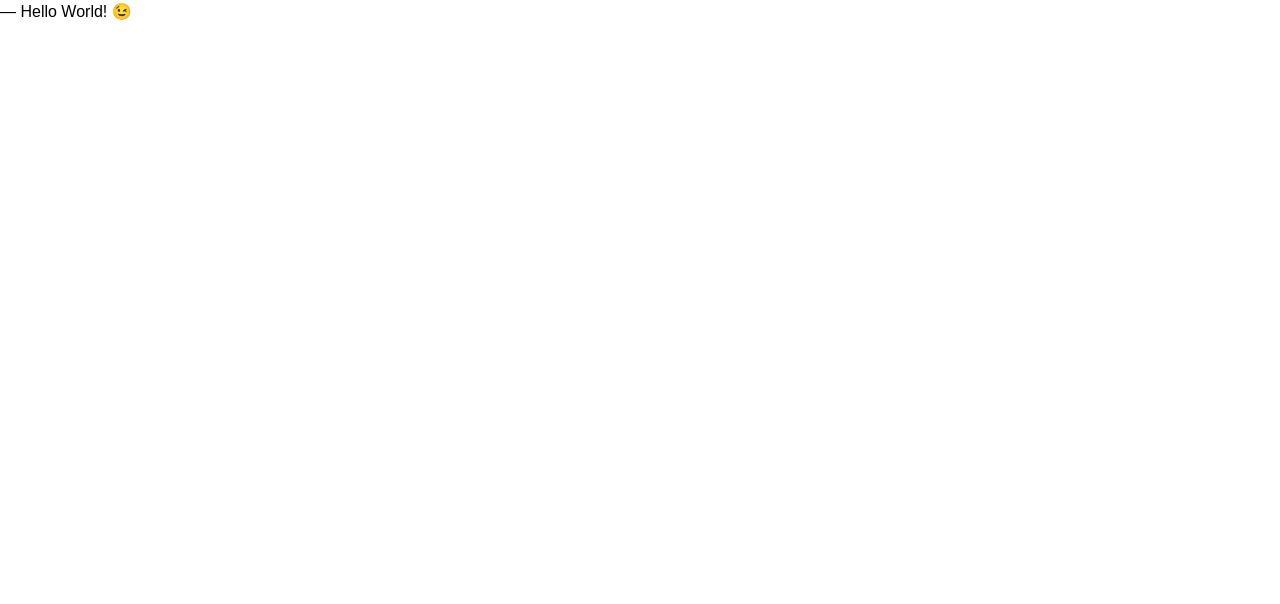
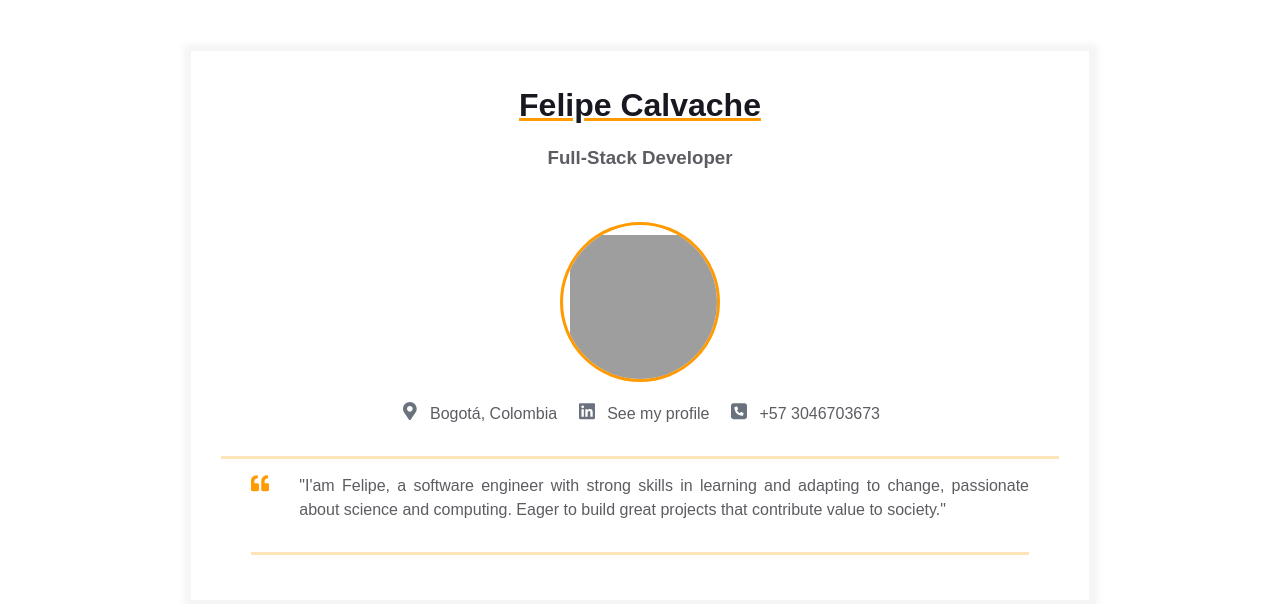
Before and after one commit to FelipeCalvache/homepage, a plain HTML site: page index.html in a window 1280 px wide. Drawn offline with Linux system fonts and the light colour scheme; grey boxes are pictures that could not be loaded.

Commit message:
Updated image styles, intro message, and contact information.

```diff
--- a/index.html
+++ b/index.html
@@ -7,6 +7,119 @@
     <meta name="viewport" content="width=device-width, initial-scale=1" />
   </head>
   <body>
-    ― Hello World! &#x1F609;
+    <main>
+      <div class="resume">
+        <div class="container">
+          <div class="resume__block">
+            <h1 class="contact-info__header">Felipe Calvache</h1>
+            <h3 class="contact-info__sub-header">Full-Stack Developer</h3>
+
+            <div class="contact_info_container fh">
+              <div class="contact-info__block contact-info__block--center">
+                <img
+                  class="contact-info__avatar"
+                  src="assets/fotoLinkedInFondo.png"
+                  alt="Avatar"
+                />
+              </div>
+            </div>
+            <div class="contact_info_container">
+              <div class="contact-info__block">
+                <a href="" rel="author" class="contact-info__item">
+                  <div class="contact-info__item-icon-wrapper">
+                    <svg
+                      class="contact-info__item-icon"
+                      xmlns="http://www.w3.org/2000/svg"
+                      viewBox="0 0 384 512"
+                    >
+                      <path
+                        d="M172.268 501.67C26.97 291.031 0 269.413 0 192 0 85.961 85.961 0
+        192 0s192 85.961 192 192c0 77.413-26.97 99.031-172.268 309.67-9.535
+        13.774-29.93 13.773-39.464 0zM192 272c44.183 0 80-35.817
+        80-80s-35.817-80-80-80-80 35.817-80 80 35.817 80 80 80z"
+                      ></path>
+                    </svg>
+                  </div>
+                  <span>Bogotá, Colombia </span>
+                </a>
+              </div>
+              <div class="contact-info__block">
+                <a
+                  href="https://www.linkedin.com/in/felipe-calvache-fullstack-developer/"
+                  rel="author"
+                  class="contact-info__item"
+                >
+                  <div class="contact-info__item-icon-wrapper">
+                    <svg
+                      class="contact-info__item-icon"
+                      xmlns="http://www.w3.org/2000/svg"
+                      viewBox="0 0 448 512"
+                    >
+                      <path
+                        d="M416 32H31.9C14.3 32 0 46.5 0 64.3v383.4C0 465.5 14.3 480 31.9
+        480H416c17.6 0 32-14.5 32-32.3V64.3c0-17.8-14.4-32.3-32-32.3zM135.4
+        416H69V202.2h66.5V416zm-33.2-243c-21.3 0-38.5-17.3-38.5-38.5S80.9
+        96 102.2 96c21.2 0 38.5 17.3 38.5 38.5 0 21.3-17.2 38.5-38.5
+        38.5zm282.1 243h-66.4V312c0-24.8-.5-56.7-34.5-56.7-34.6 0-39.9
+        27-39.9 54.9V416h-66.4V202.2h63.7v29.2h.9c8.9-16.8 30.6-34.5
+        62.9-34.5 67.2 0 79.7 44.3 79.7 101.9V416z"
+                      ></path>
+                    </svg>
+                  </div>
+                  <span>See my profile</span>
+                </a>
+              </div>
+              <div class="contact-info__block">
+                <a
+                  href="tel:+573046703673"
+                  rel="author"
+                  class="contact-info__item"
+                >
+                  <div class="contact-info__item-icon-wrapper">
+                    <svg
+                      class="contact-info__item-icon"
+                      xmlns="http://www.w3.org/2000/svg"
+                      viewBox="0 0 448 512"
+                    >
+                      <path
+                        d="M64 32C28.7 32 0 60.7 0 96V416c0 35.3 28.7 64 64 64H384c35.3 0 64-28.7 64-64V96c0-35.3-28.7-64-64-64H64zm90.7 96.7c9.7-2.6 19.9 2.3 23.7 11.6l20 48c3.4 8.2 1 17.6-5.8 23.2L168 231.7c16.6 35.2 45.1 63.7 80.3 80.3l20.2-24.7c5.6-6.8 15-9.2 23.2-5.8l48 20c9.3 3.9 14.2 14 11.6 23.7l-12 44C336.9 378 329 384 320 384C196.3 384 96 283.7 96 160c0-9 6-16.9 14.7-19.3l44-12z"
+                      />
+                    </svg>
+                  </div>
+                  <span>+57 3046703673</span>
+                </a>
+              </div>
+            </div>
+          </div>
+
+          <div class="container">
+            <div class="resume__block">
+              <div class="intro">
+                <div class="intro__icon-wrapper">
+                  <svg
+                    class="intro__icon"
+                    xmlns="http://www.w3.org/2000/svg"
+                    viewBox="0 0 512 512"
+                  >
+                    <path
+                      d="M464 256h-80v-64c0-35.3 28.7-64 64-64h8c13.3 0 24-10.7
+            24-24V56c0-13.3-10.7-24-24-24h-8c-88.4 0-160 71.6-160 160v240c0
+            26.5 21.5 48 48 48h128c26.5 0 48-21.5
+            48-48V304c0-26.5-21.5-48-48-48zm-288 0H96v-64c0-35.3 28.7-64
+            64-64h8c13.3 0 24-10.7 24-24V56c0-13.3-10.7-24-24-24h-8C71.6 32 0
+            103.6 0 192v240c0 26.5 21.5 48 48 48h128c26.5 0
+            48-21.5 48-48V304c0-26.5-21.5-48-48-48z"
+                    ></path>
+                  </svg>
+                </div>
+                <p class="intro_text">
+                  "I'am Felipe, a software engineer with strong skills in learning and adapting to change, passionate about science and computing. Eager to build great projects that contribute value to society."
+                </p>
+              </div>
+            </div>
+          </div>
+        </div>
+      </div>
+    </main>
   </body>
 </html>
--- a/styles.css
+++ b/styles.css
@@ -46,7 +46,17 @@ body {
   border-bottom: 3px solid var(--border-color);
   padding-bottom: 30px;
   margin-bottom: 15px;
+  display: flex;
+  flex-direction: column;
+  align-items: center;
 }
+
+.contact_info_container{
+  display: flex;
+  gap: 20px;
+  margin-top: 20px;
+}
+
 
 @media screen and (max-width: 576px) {
   .main-info,
@@ -125,9 +135,10 @@ body {
 
 .contact-info__avatar {
   border-radius: 50%;
-  width: 100px;
-  height: 100px;
+  width: 160px;
+  height: 160px;
   object-fit: cover;
+  object-position: 7px 10px;
   border: 3px solid;
   border-color: var(--text-decoration-color);
 }
```
Also changed, not shown: 1 other file.
